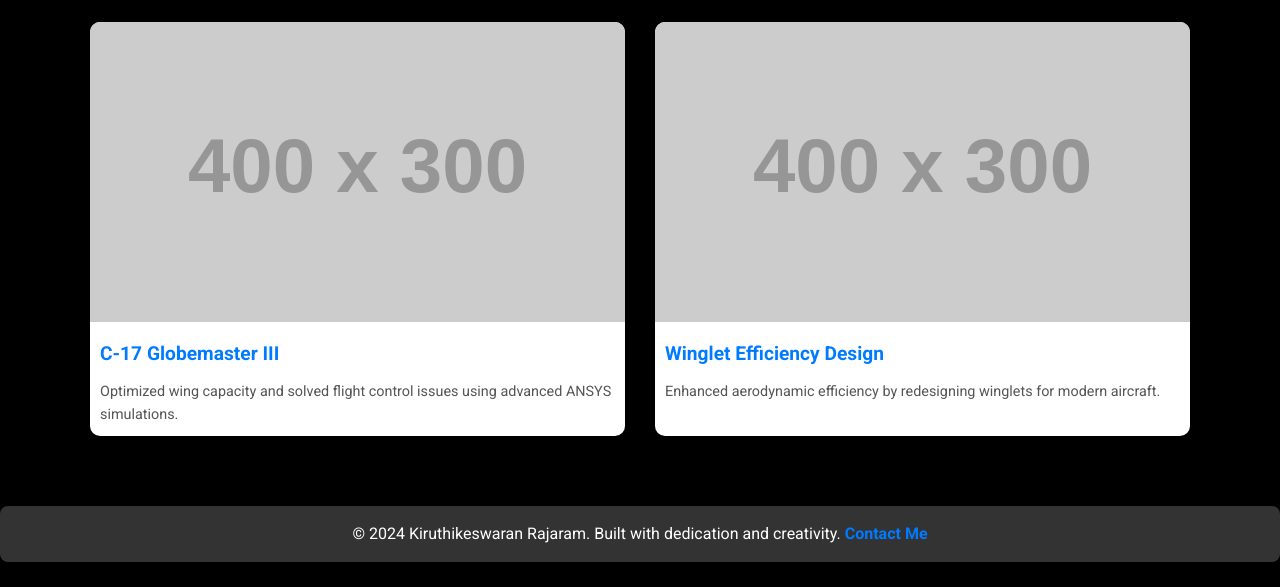
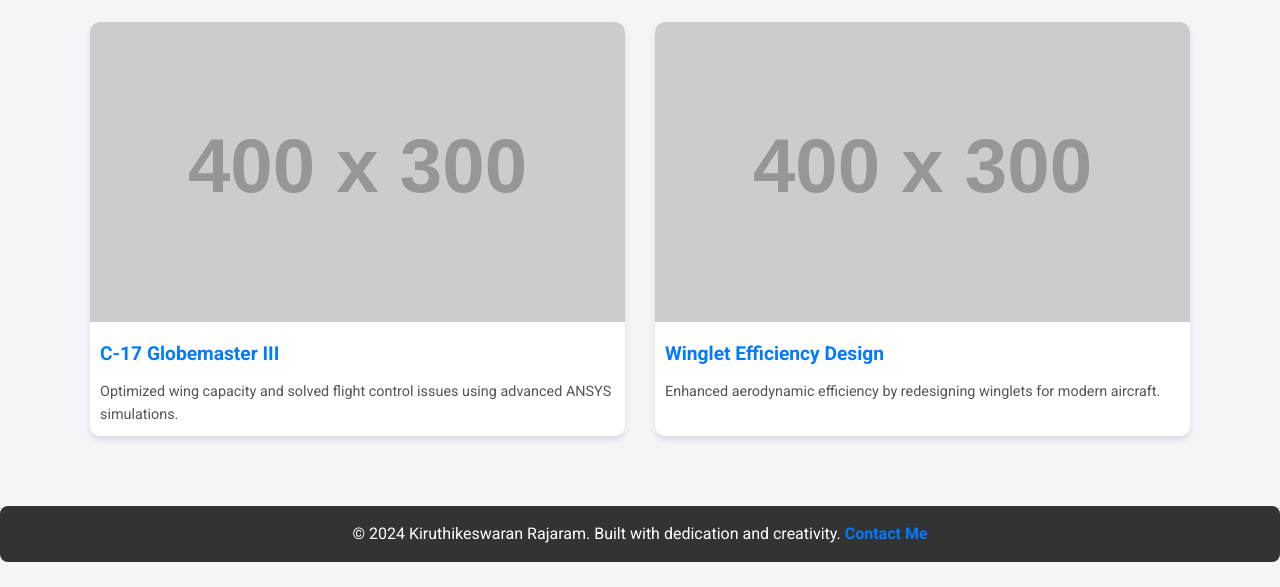
Before and after one commit to kiruthikeswaran/krajaram, a plain HTML site: page index.html in a window 1280 px wide. Shown: the part 213-800 px from the top of the page. Drawn offline with Linux system fonts and the light colour scheme; placeholder pictures from the web are drawn by us.

Commit message:
Update index.html

```diff
--- a/index.html
+++ b/index.html
@@ -16,7 +16,7 @@
       font-family: 'Roboto', sans-serif;
       line-height: 1.6;
       color: #333;
-      background-color: #000000;
+      background-color: #f4f4f9;
     }
 
     header {
```
